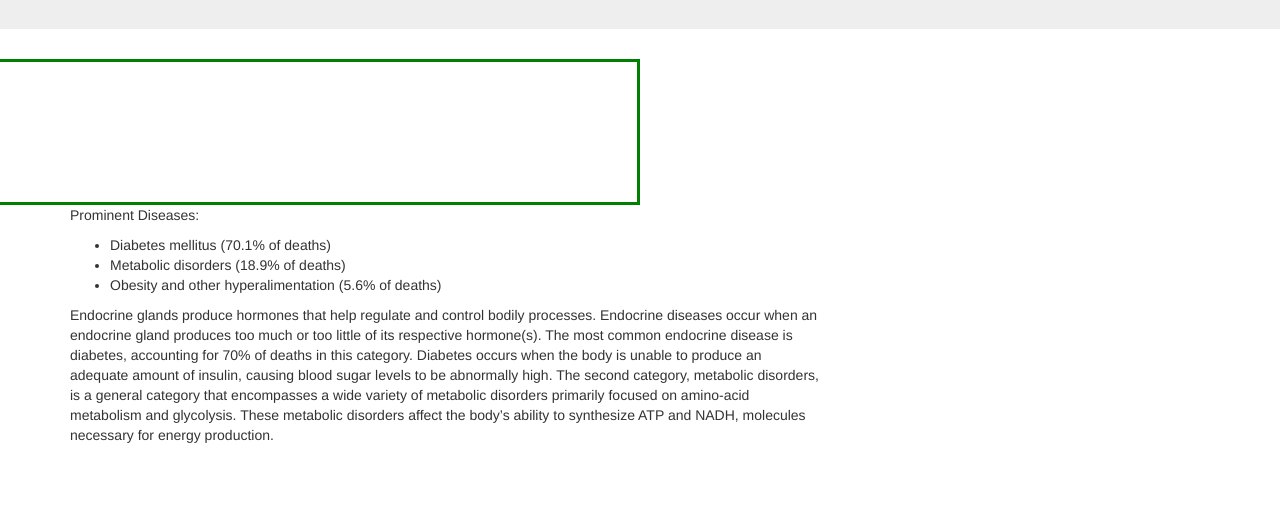
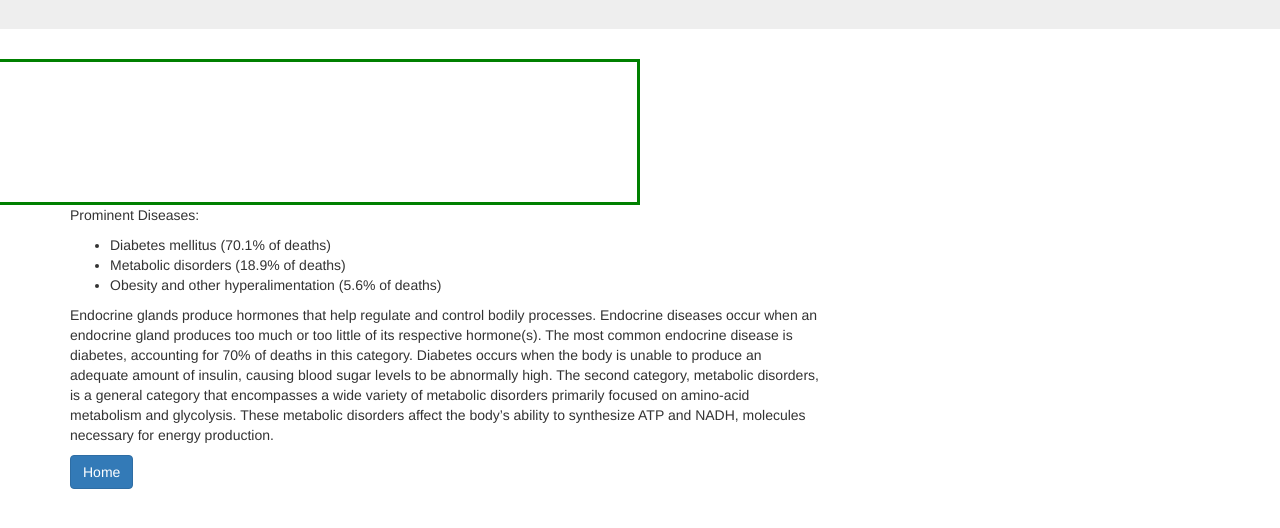
Before and after one commit to Rob-Ottogalli/Project-3-COD-Predictors, a plain HTML site: page templates/endocrine.html in a window 1280 px wide. Shown: the part 236-764 px from the top of the page. Drawn offline with nearby package versions, Linux system fonts and the light colour scheme; files that its build step writes are made by us from their sources; a script that the page names is missing.

Commit message:
Adding home button

```diff
--- a/templates/endocrine.html
+++ b/templates/endocrine.html
@@ -66,6 +66,7 @@
                     </article>
                 </div>
             </article>
+            <a href="/" class="btn btn-primary">Home</a>
         </div>
     </body>
 
```
Also changed, not shown: templates/external.html (+1 -0 lines), templates/mental.html (+1 -0 lines), templates/ml.html (+1 -1 lines), templates/nervous.html (+1 -0 lines), templates/respiratory.html (+1 -0 lines).
